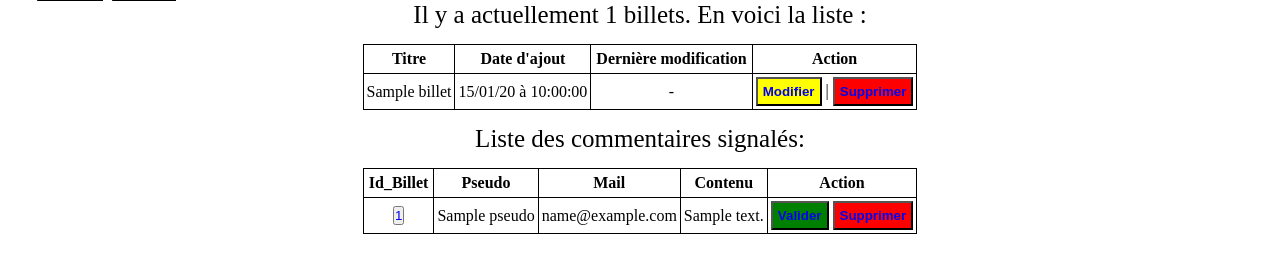
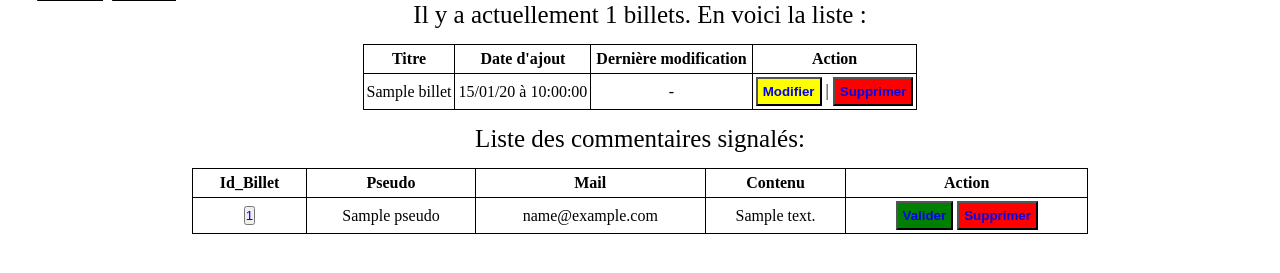
Before and after one commit to fpodev/Cr-ez-un-blog-pour-un-crivain, a PHP site: template Librairies/View/AdminView.php in a window 1280 px wide. Shown: the part 217-490 px from the top of the page. Run offline with PHP 8.4, Linux system fonts and the light colour scheme; the template is opened without the code that fills it: most values are stand-ins (such as "Sample title", 1, 10 or a date in 2020); some libraries are stand-ins or nearby versions.

Commit message:
ajout class listeCom

```diff
--- a/style/style.css
+++ b/style/style.css
@@ -78,6 +78,9 @@ h2{
 }
 #billet form{
     margin-top:10px;
+}
+.listeCom{
+    width: 70%;
 }
 .commentaire{
     background-color: aquamarine;
```
